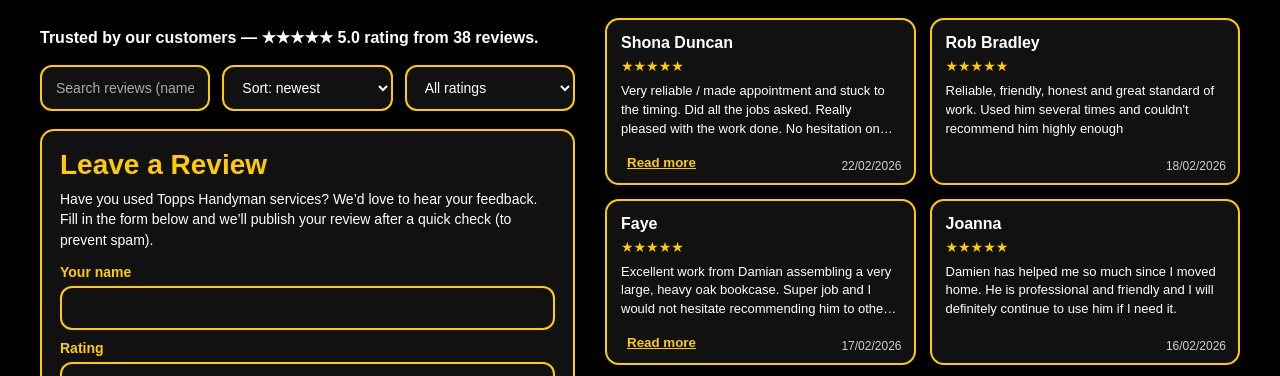
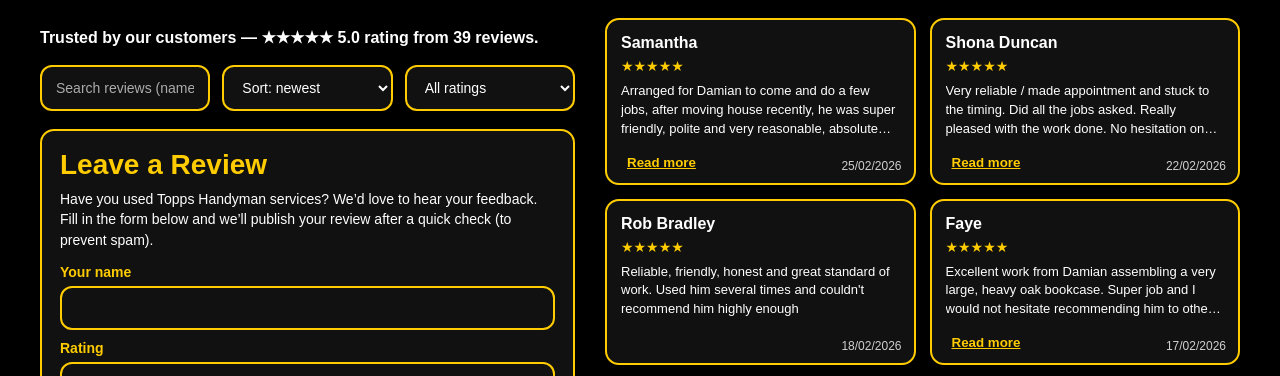
Before and after one commit to toppingsonia-web/toppingsonia-web.github.io, a plain HTML site: page reviews.html in a window 1280 px wide. Shown: the part 348-724 px from the top of the page. Drawn offline with Linux system fonts and the light colour scheme.

Commit message:
Update reviews.html

```diff
--- a/reviews.html
+++ b/reviews.html
@@ -463,7 +463,7 @@
     <div class="reviews-top">
       <!-- LEFT -->
       <div class="reviews-left">
-        <div class="rating-line">Trusted by our customers — ★★★★★ 5.0 rating from 38 reviews.</div>
+        <div class="rating-line">Trusted by our customers — ★★★★★ 5.0 rating from 39 reviews.</div>
 
         <div class="toolbar">
           <input id="search" class="control" type="text" placeholder="Search reviews (name / word)" />
@@ -541,6 +541,13 @@
   <script>
     // ======= Reviews data =======
     const reviewsData = [
+       {
+    name: "Samantha",
+    rating: 5,
+    date: "25/02/2026",
+    text: `Arranged for Damian to come and do a few jobs, after moving house recently, he was super friendly, polite and very reasonable, absolute amazing job,
+    and will be booking again when I have a list together. Highly recommend 👌`
+   },
        {
     name: "Shona Duncan",
     rating: 5,
```
